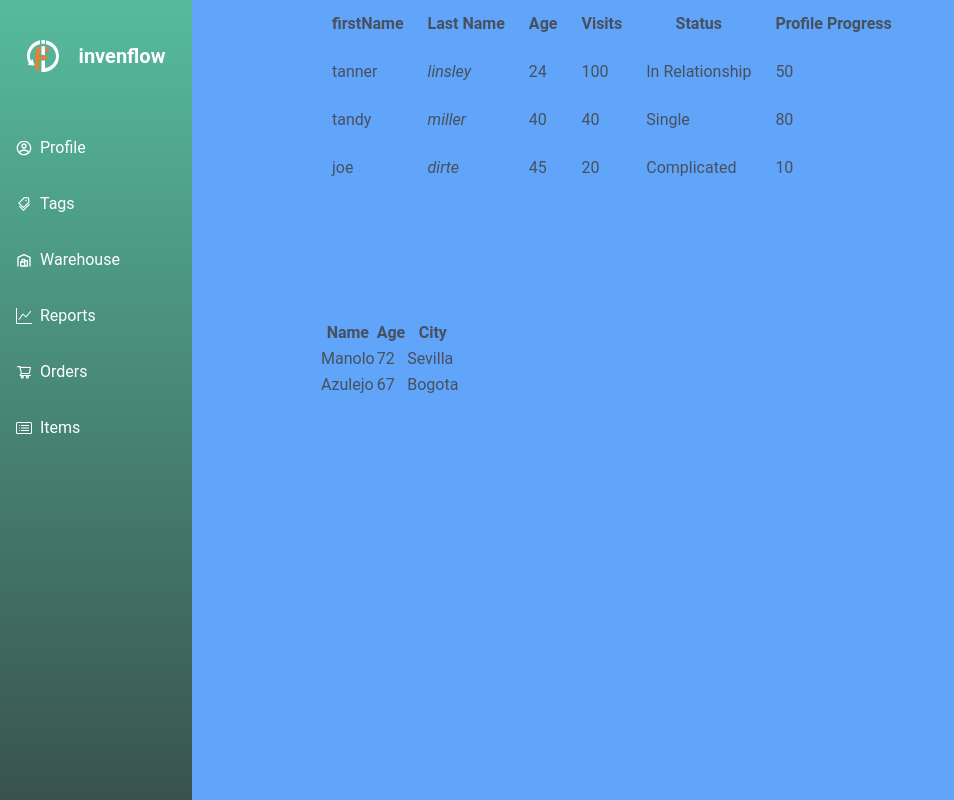
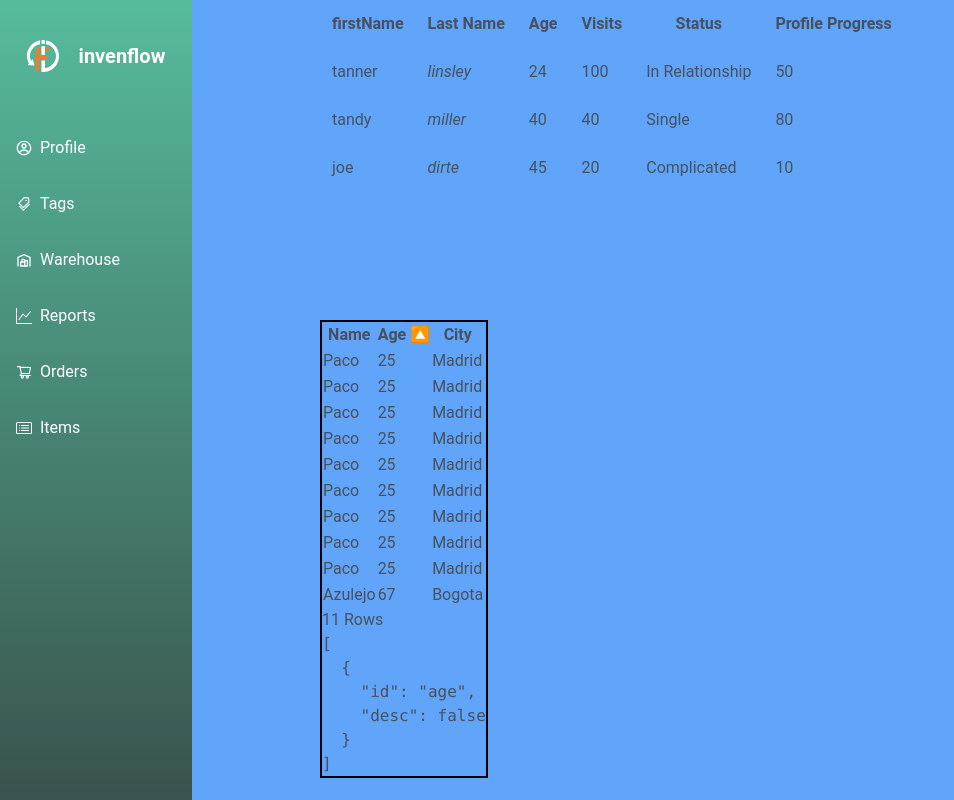
Before and after one commit to PabloWyss/ERP-Project, a React (Create React App) app in the folder frontend/: page / in a window 1280 px wide. Shown: the whole page, without its empty margins (0-954 px from the left). Built offline with nearby package versions, Linux system fonts and the light colour scheme.

Commit message:
More testing: sorting

```diff
--- a/frontend/src/Components/ListTable/TestTable.js
+++ b/frontend/src/Components/ListTable/TestTable.js
@@ -3,7 +3,10 @@ import {
   flexRender,
   getCoreRowModel,
   useReactTable,
+  getSortedRowModel,
 } from "@tanstack/react-table";
+import { useMemo } from "react";
+import { useState } from "react";
 
 function TestTable() {
   const data = [
@@ -17,13 +20,65 @@ function TestTable() {
       age: 67,
       location: "Bogota",
     },
+    {
+      name: "Paco",
+      age: 25,
+      location: "Madrid",
+    },
+    {
+      name: "Paco",
+      age: 25,
+      location: "Madrid",
+    },
+    {
+      name: "Paco",
+      age: 25,
+      location: "Madrid",
+    },
+    {
+      name: "Paco",
+      age: 25,
+      location: "Madrid",
+    },
+    {
+      name: "Paco",
+      age: 25,
+      location: "Madrid",
+    },
+    {
+      name: "Paco",
+      age: 25,
+      location: "Madrid",
+    },
+    {
+      name: "Paco",
+      age: 25,
+      location: "Madrid",
+    },
+    {
+      name: "Paco",
+      age: 25,
+      location: "Madrid",
+    },
+    {
+      name: "Paco",
+      age: 25,
+      location: "Madrid",
+    },
   ];
+
+  //status for sorting
+  const [sorting, setSorting] = useState([{ id: "age", desc: false }]);
+  console.log(sorting)
+  //const [sorting, setSorting] = useState();
+  //const [sorting, setSorting] = useState([]);
 
   //create columns (headers)
   const columnHelper = createColumnHelper();
 
   const columns = [
-    columnHelper.accessor("name", { //which property of the object in "data" to access
+    columnHelper.accessor("name", {
+      //which property of the object in "data" to access
       header: "Name", //text to display on the header
     }),
     columnHelper.accessor("age", {
@@ -34,44 +89,152 @@ function TestTable() {
     }),
   ];
 
-  //create table
+  // const columns = useMemo(() => [
+  //   {
+  //     accessorKey: 'name',
+  //     header: 'Name'
+  //   },
+  //   {
+  //     accessorKey: 'age',
+  //     header: 'Age'
+  //   },
+  //   {
+  //     accessorKey: 'location',
+  //     header: 'City'
+  //   },
+  // ], [])
+
+
+  //create table with sorting enabled
   const table = useReactTable({
     data,
     columns,
+    state: {
+      sorting,
+    },
+    onSortingChange: setSorting,
     getCoreRowModel: getCoreRowModel(),
+    getSortedRowModel: getSortedRowModel(),
+    debugTable: true,
   });
 
+
+
+  // return (
+  //   <div className="absolute left-80 top-80 border-black border-2 h-40 overflow-y-scroll">
+  //     <table>
+  //       <thead>
+  //         {/*create header*/}
+  //         {table
+  //           .getHeaderGroups()
+  //           .map(
+  //             (
+  //               headerGroup /*headers can be grouped, if no groups are defined, there will be just one*/
+  //             ) => (
+  //               <tr key={headerGroup.id}>
+  //                 {/*one row per header group*/}
+  //                 {headerGroup.headers.map((header) => (
+  //                   <th key={header.id}>
+  //                     {" "}
+  //                     {/*create the header of each column*/}
+  //                     <div onClick={header.column.getToggleSortingHandler()}>
+  //                       {/*handle sorting*/}
+  //                       {flexRender(
+  //                         /*handles dynamic values*/
+  //                         header.column.columnDef.header,
+  //                         header.getContext()
+  //                       )}
+  //                       {
+  //                         {
+  //                           asc: " 🔽",
+  //                           desc: " 🔼",
+  //                         }[header.column.getIsSorted()]
+  //                       }
+  //                     </div>
+  //                   </th>
+  //                 ))}
+  //               </tr>
+  //             )
+  //           )}
+  //       </thead>
+  //       <tbody>
+  //         {/*create table body (content)*/}
+  //         {table.getRowModel().rows.map((row /*create rows*/) => (
+  //           <tr key={row.id}>
+  //             {row.getVisibleCells().map((cell /*create cells*/) => (
+  //               <td key={cell.id}>
+  //                 {flexRender(cell.column.columnDef.cell, cell.getContext())}
+  //               </td>
+  //             ))}
+  //           </tr>
+  //         ))}
+  //       </tbody>
+  //     </table>
+  //   </div>
+  // );
+
   return (
-    <div className="absolute left-80 top-80">
+    // <div className="absolute left-80 top-80 border-black border-2 h-40 overflow-y-scroll">
+          <div className="absolute left-80 top-80 border-black border-2">
       <table>
-        <thead> {/*create header*/}
-          {table.getHeaderGroups().map((headerGroup) => ( /*headers can be grouped, if no groups are defined, there will be just one*/
-            <tr key={headerGroup.id}> {/*one row per header group*/}
-              {headerGroup.headers.map((header) => (
-                <th key={header.id}> {/*create the header of each column*/}
-                  {flexRender( /*handles dynamic values*/
+        <thead>
+          {table.getHeaderGroups().map(headerGroup => (
+            <tr key={headerGroup.id}>
+              {headerGroup.headers.map(header => {
+                return (
+                  <th key={header.id} colSpan={header.colSpan}>
+                    {header.isPlaceholder ? null : (
+                      <div
+                        {...{
+                          className: header.column.getCanSort()
+                            ? 'cursor-pointer select-none'
+                            : '',
+                          onClick: header.column.getToggleSortingHandler(),
+                        }}
+                      >
+                        {flexRender(
                           header.column.columnDef.header,
                           header.getContext()
                         )}
+                        {{
+                          asc: ' 🔼',
+                          desc: ' 🔽',
+                        }[header.column.getIsSorted()] ?? null}
+                      </div>
+                    )}
                   </th>
-              ))}
+                )
+              })}
             </tr>
           ))}
         </thead>
-        <tbody> {/*create table body (content)*/}
-          {table.getRowModel().rows.map((row) => ( /*create rows*/
+        <tbody>
+          {table
+            .getRowModel()
+            .rows.slice(0, 10)
+            .map(row => {
+              return (
                 <tr key={row.id}>
-              {row.getVisibleCells().map((cell) => ( /*create cells*/
+                  {row.getVisibleCells().map(cell => {
+                    return (
                       <td key={cell.id}>
-                  {flexRender(cell.column.columnDef.cell, cell.getContext())}
+                        {flexRender(
+                          cell.column.columnDef.cell,
+                          cell.getContext()
+                        )}
                       </td>
-              ))}
+                    )
+                  })}
                 </tr>
-          ))}
+              )
+            })}
         </tbody>
       </table>
+      <div>{table.getRowModel().rows.length} Rows</div>
+      <pre>{JSON.stringify(sorting, null, 2)}</pre>
     </div>
-  );
+  )
+
 }
 
 export default TestTable;
```
Lines whose indentation alone changed are shown as unchanged.
